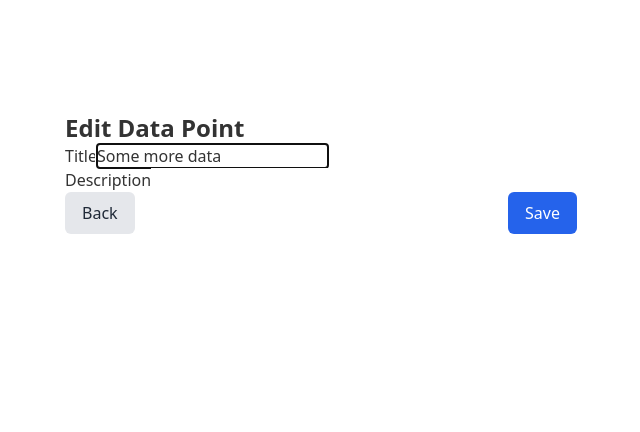
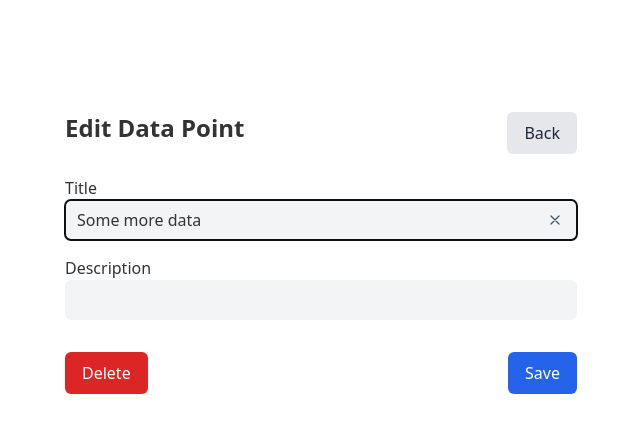
Before and after one commit to stefanbugge/frontend-coding-challenge, a React (Create React App) app: page /edit/5c42d1fd-1ae2-4c40-8037-03bc8b2fae6e in a window 1280 px wide. Shown: the top 432 px of the page, without its empty margins (319-959 px from the left). Built offline with nearby package versions, Linux system fonts and the light colour scheme.

Commit message:
feat(edit/create page): data can be deleted and fields can be cleared

```diff
--- a/src/components/button/button.tsx
+++ b/src/components/button/button.tsx
@@ -1,19 +1,29 @@
 import React from "react";
 
+import mergeClassNames from "../../utils";
 import { Spinner } from "../spinner";
 
-export interface ButtonProps extends React.HTMLAttributes<HTMLButtonElement> {
-  type?: "button" | "submit";
-  variant?: "primary" | "secondary";
+export interface ButtonProps
+  extends React.DetailedHTMLProps<
+    React.ButtonHTMLAttributes<HTMLButtonElement>,
+    HTMLButtonElement
+  > {
+  variant?: "primary" | "secondary" | "danger";
   isLoading?: boolean;
 }
 
-export function Button({
-  variant,
-  isLoading = false,
-  children,
-  ...props
-}: ButtonProps): React.ReactElement {
+export function Button(props: ButtonProps): React.ReactElement {
+  const { variant, isLoading = false, children, ...restProps } = props;
+  const styleProps = useStyle(props);
+  return (
+    <button className={styleProps.className} {...restProps}>
+      {isLoading && <Spinner className="w-4 h-4 mr-3 -ml-1 text-blue-200" />}
+      {children}
+    </button>
+  );
+}
+
+function useStyle(props: ButtonProps) {
   let variantClassNames = [
     "bg-gray-200",
     "hover:bg-gray-300",
@@ -21,7 +31,7 @@ export function Button({
     "active:bg-gray-500",
     "text-gray-800",
   ];
-  if (variant === "primary") {
+  if (props.variant === "primary") {
     variantClassNames = [
       "bg-blue-600",
       "hover:bg-blue-500",
@@ -30,15 +40,23 @@ export function Button({
       "text-white",
     ];
   }
-  return (
-    <button
-      className={`inline-flex items-center px-4 py-2 border border-transparent text-base leading-6 font-medium rounded-md transition ease-in-out duration-150 ${variantClassNames.join(
-        " ",
-      )}`}
-      {...props}
-    >
-      {isLoading && <Spinner className="w-4 h-4 mr-3 -ml-1 text-blue-200" />}
-      {children}
-    </button>
+
+  if (props.variant === "danger") {
+    variantClassNames = [
+      "bg-red-600",
+      "hover:bg-red-500",
+      "focus:border-red-700",
+      "active:bg-red-700",
+      "text-white",
+    ];
+  }
+
+  const className = mergeClassNames(
+    "inline-flex items-center px-4 py-2 border border-transparent text-base leading-6 font-medium rounded-md transition ease-in-out duration-150",
+    variantClassNames,
+    props.className,
   );
+  return {
+    className,
+  };
 }
--- /dev/null
+++ b/src/components/input/index.ts
@@ -0,0 +1 @@
+export * from "./input";
--- /dev/null
+++ b/src/components/input/input.tsx
@@ -0,0 +1,50 @@
+import { XIcon } from "@heroicons/react/outline";
+import React from "react";
+
+import mergeClassNames from "../../utils";
+
+export const Input = React.forwardRef<
+  HTMLInputElement,
+  React.InputHTMLAttributes<HTMLInputElement>
+>(({ className: classNameProp, ...props }, ref): React.ReactElement => {
+  const className = mergeClassNames(
+    "px-3 py-2 block w-full rounded-md bg-gray-100 border-transparent focus:border-gray-500",
+    classNameProp,
+  );
+  return <input ref={ref} type="text" className={className} {...props} />;
+});
+
+export interface ClearableInputProps
+  extends React.ComponentProps<typeof Input> {
+  onClearInput: (e: React.MouseEvent<HTMLButtonElement, MouseEvent>) => void;
+}
+
+export function ClearableInput({
+  onClearInput,
+  ...props
+}: ClearableInputProps): React.ReactElement {
+  const inputRef = React.useRef<HTMLInputElement>(null);
+  const showClearBtn =
+    props.value !== undefined && String(props.value).length > 0;
+
+  return (
+    <div className="relative flex w-full flex-wrap items-stretch">
+      <Input ref={inputRef} {...props} />
+      {showClearBtn && (
+        <span className="h-full absolute bg-transparent flex items-center justify-center w-8 right-0 pr-3 py-3">
+          <button
+            className="p-1 rounded text-gray-600 bg-transparent hover:text-gray-600 hover:bg-gray-200 active:bg-gray-400"
+            onClick={(e) => {
+              e.preventDefault();
+              onClearInput(e);
+              inputRef.current?.focus();
+            }}
+            tabIndex={-1}
+          >
+            <XIcon className="w-4 h-4" />
+          </button>
+        </span>
+      )}
+    </div>
+  );
+}
--- a/src/components/typography/headings.tsx
+++ b/src/components/typography/headings.tsx
@@ -5,7 +5,7 @@ export function PageHeading({
   ...props
 }: React.HTMLAttributes<HTMLHeadingElement>): React.ReactElement {
   return (
-    <h1 className="text-2xl font-bold" {...props}>
+    <h1 className="text-2xl font-bold mb-8" {...props}>
       {children}
     </h1>
   );
--- a/src/fakeApollo.tsx
+++ b/src/fakeApollo.tsx
@@ -4,13 +4,13 @@ import { Dispatch, SetStateAction, useState } from "react";
 import { createContext } from "react";
 import { v4 as uuid } from "uuid";
 
+import { noop } from "./utils";
+
 type Data = {
   title: string;
   id: string;
   description?: string;
 };
-
-const noop = () => {};
 
 const FakeAPIContext = createContext<
   [Data[], Dispatch<SetStateAction<Data[]>>]
--- a/src/pages/components/form-provider.tsx
+++ b/src/pages/components/form-provider.tsx
@@ -1,4 +1,6 @@
 import React from "react";
+
+import { noop } from "../../utils";
 
 export type FormState = {
   title: string;
@@ -39,8 +41,6 @@ const defaultState: FormState = {
   description: "",
 };
 
-const noop = () => {};
-
 const FormStateContext = React.createContext<FormState>(defaultState);
 const FormDispatchContext =
   React.createContext<React.Dispatch<FormAction>>(noop);
--- a/src/pages/components/form.tsx
+++ b/src/pages/components/form.tsx
@@ -1,3 +1,6 @@
+import React from "react";
+
+import { ClearableInput } from "../../components/input";
 import {
   FormActionKind,
   useFormDispatchContext,
@@ -7,38 +10,44 @@ import {
 export default function DataForm() {
   const state = useFormStateContext();
   const dispatch = useFormDispatchContext();
+
+  const handleUpdateTitle = (value: string) => {
+    dispatch({
+      type: FormActionKind.SetTitle,
+      payload: value,
+    });
+  };
+
+  const handleUpdateDescription = (value: string) => {
+    dispatch({
+      type: FormActionKind.SetDescription,
+      payload: value,
+    });
+  };
+
   return (
-    <>
+    <div className="flex flex-col space-y-4">
       <div>
         <label htmlFor="title">Title</label>
-        <input
-          type="text"
+        <ClearableInput
           id="title"
           value={state.title}
-          onChange={(e) => {
-            dispatch({
-              type: FormActionKind.SetTitle,
-              payload: e.target.value,
-            });
-          }}
+          onChange={(e) => handleUpdateTitle(e.target.value)}
+          onClearInput={() => handleUpdateTitle("")}
           required
           autoFocus
         />
       </div>
       <div>
         <label htmlFor="description">Description</label>
-        <input
+        <ClearableInput
           type="text"
           id="description"
           value={state.description}
-          onChange={(e) => {
-            dispatch({
-              type: FormActionKind.SetDescription,
-              payload: e.target.value,
-            });
-          }}
+          onChange={(e) => handleUpdateDescription(e.target.value)}
+          onClearInput={() => handleUpdateDescription("")}
         />
       </div>
-    </>
+    </div>
   );
 }
--- a/src/pages/create-page.tsx
+++ b/src/pages/create-page.tsx
@@ -23,11 +23,12 @@ export default function CreatePage() {
       <PageHeading>Create Data Point</PageHeading>
       <FormProvider onSubmit={handleSubmit}>
         <DataForm />
-        <div className="flex justify-between">
+        <div className="flex justify-between mt-8">
           <Button
             type="button"
             variant="secondary"
             onClick={() => navigate("/")}
+            tabIndex={-1}
           >
             Back
           </Button>
--- a/src/pages/edit-page.tsx
+++ b/src/pages/edit-page.tsx
@@ -3,7 +3,11 @@ import { useNavigate, useParams } from "react-router-dom";
 
 import { Button } from "../components/button";
 import { PageHeading } from "../components/typography/headings";
-import { useDataQuery, useUpdateDataMutation } from "../fakeApollo";
+import {
+  useDataQuery,
+  useRemoveDataMutation,
+  useUpdateDataMutation,
+} from "../fakeApollo";
 import DataForm from "./components/form";
 import { FormProvider, FormState } from "./components/form-provider";
 
@@ -17,7 +21,9 @@ export default function EditPage() {
   }, [id, data]);
 
   const navigate = useNavigate();
-  const [updateData, { loading }] = useUpdateDataMutation();
+  const [updateData, { loading: isUpdating }] = useUpdateDataMutation();
+  const [deleteData, { loading: isDeleting }] = useRemoveDataMutation();
+
   const handleSubmit = async (state: FormState) => {
     if (id == null) return;
     try {
@@ -28,12 +34,21 @@ export default function EditPage() {
     }
   };
 
+  const handleDelete = async () => {
+    if (id == null) return;
+    try {
+      await deleteData({ id });
+      navigate("/", { replace: true });
+    } catch {
+      // Handle error
+    }
+  };
+
   return (
     <main>
-      <PageHeading>Edit Data Point</PageHeading>
-      <FormProvider initialData={initialFormState} onSubmit={handleSubmit}>
-        <DataForm />
-        <div className="flex justify-between">
+      <div className="flex spacing-x-4">
+        <PageHeading>Edit Data Point</PageHeading>
+        <div className="ml-auto">
           <Button
             type="button"
             variant="secondary"
@@ -41,7 +56,20 @@ export default function EditPage() {
           >
             Back
           </Button>
-          <Button type="submit" variant="primary" isLoading={loading}>
+        </div>
+      </div>
+      <FormProvider initialData={initialFormState} onSubmit={handleSubmit}>
+        <DataForm />
+        <div className="flex justify-between mt-8">
+          <Button
+            type="button"
+            variant="danger"
+            onClick={() => handleDelete()}
+            isLoading={isDeleting}
+          >
+            Delete
+          </Button>
+          <Button type="submit" variant="primary" isLoading={isUpdating}>
             Save
           </Button>
         </div>
--- /dev/null
+++ b/src/utils/index.ts
@@ -0,0 +1,12 @@
+export default function mergeClassNames(
+  ...args: (string | string[] | undefined)[]
+): string {
+  return (Array.isArray(args) ? args : [args])
+    .reduce<string[]>((acc, arg) => {
+      if (arg === undefined) return acc;
+      return acc.concat(arg);
+    }, [])
+    .join(" ");
+}
+
+export const noop = () => {};
```
